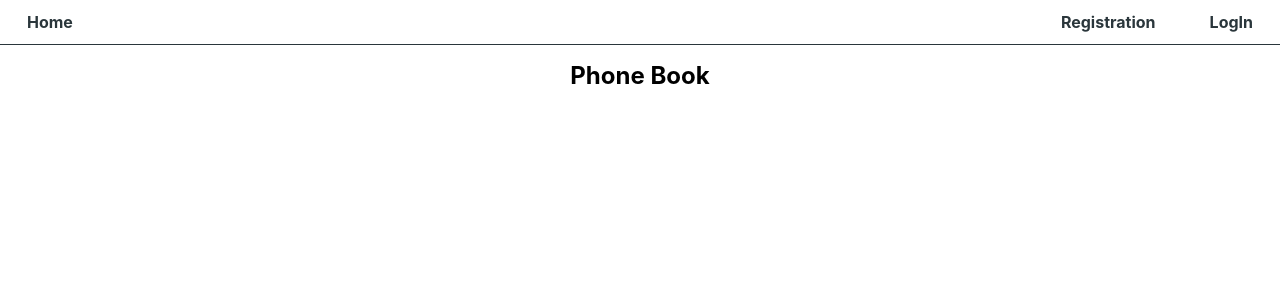
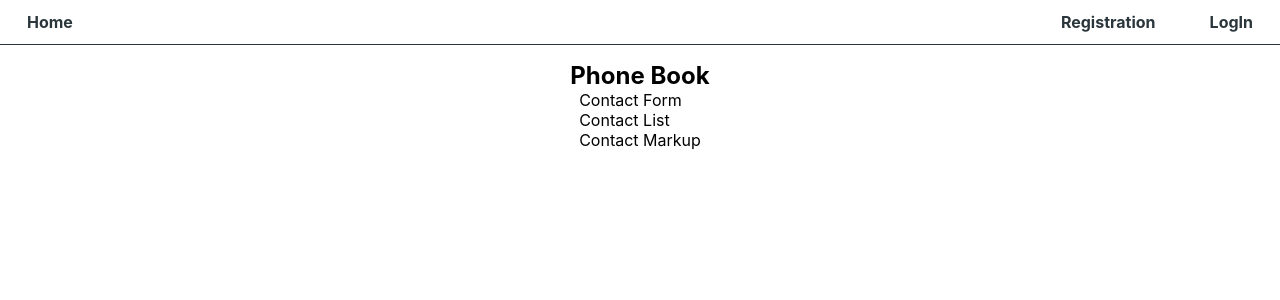
Before and after one commit to ArIonMark1/goit-react-hw-08-phonebook, a React (Create React App) app: page /goit-react-hw-08-phonebook/contacts in a window 1280 px wide. Shown: the top 300 px of the page. Built offline with nearby package versions, Linux system fonts and the light colour scheme.

Commit message:
new extensions

```diff
--- /dev/null
+++ b/src/components/contactComponents/ContactMarkup/ContactMarkup.jsx
@@ -0,0 +1,9 @@
+const ContactMarkup = () => {
+  return (
+    <>
+      <p>Contact Markup</p>
+    </>
+  );
+};
+
+export default ContactMarkup;
--- /dev/null
+++ b/src/components/contactComponents/ContactMarkup/index.js
@@ -0,0 +1 @@
+export { default } from './ContactMarkup';
--- a/src/components/contactComponents/contactForm/contactForm.jsx
+++ b/src/components/contactComponents/contactForm/contactForm.jsx
@@ -0,0 +1,9 @@
+const ContactForm = () => {
+  return (
+    <>
+      <p>Contact Form</p>
+    </>
+  );
+};
+
+export default ContactForm;
--- a/src/components/contactComponents/contactForm/index.js
+++ b/src/components/contactComponents/contactForm/index.js
@@ -0,0 +1 @@
+export { default } from './ContactForm';
--- a/src/components/contactComponents/contactList/contactList.jsx
+++ b/src/components/contactComponents/contactList/contactList.jsx
@@ -0,0 +1,12 @@
+import ContactMarkup from '../ContactMarkup';
+
+const ContactList = () => {
+  return (
+    <>
+      <p>Contact List</p>
+      <ContactMarkup />
+    </>
+  );
+};
+
+export default ContactList;
--- a/src/components/contactComponents/contactList/index.js
+++ b/src/components/contactComponents/contactList/index.js
@@ -0,0 +1 @@
+export { default } from './ContactList';
--- a/src/pages/ContactsPage.js
+++ b/src/pages/ContactsPage.js
@@ -1,3 +1,6 @@
+import ContactForm from 'components/contactComponents/ContactForm';
+import ContactList from 'components/contactComponents/ContactList';
+
 import { ToastContainer } from 'react-toastify';
 import 'react-toastify/dist/ReactToastify.css';
 
@@ -18,7 +21,10 @@ const ContactsPage = () => {
       />
       <h2>Phone Book</h2>
 
-      <div className="contactContainer"></div>
+      <div className="contactContainer">
+        <ContactForm />
+        <ContactList />
+      </div>
     </div>
   );
 };
```
